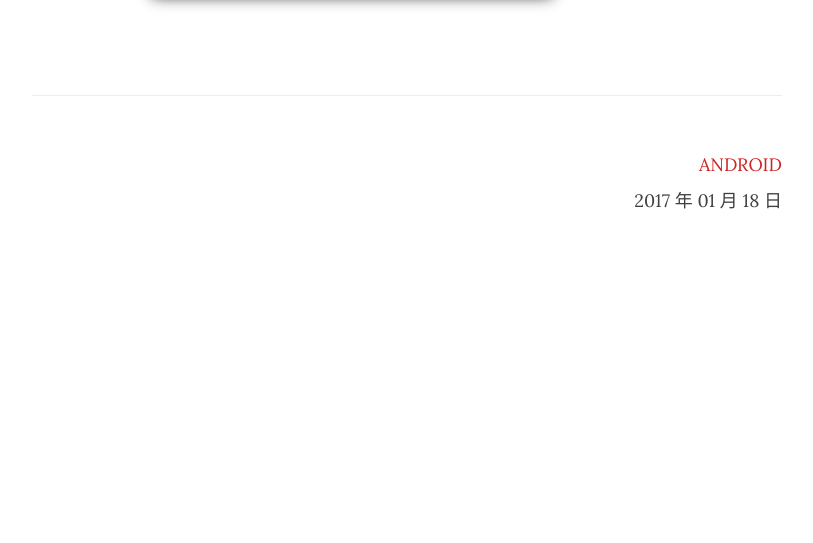
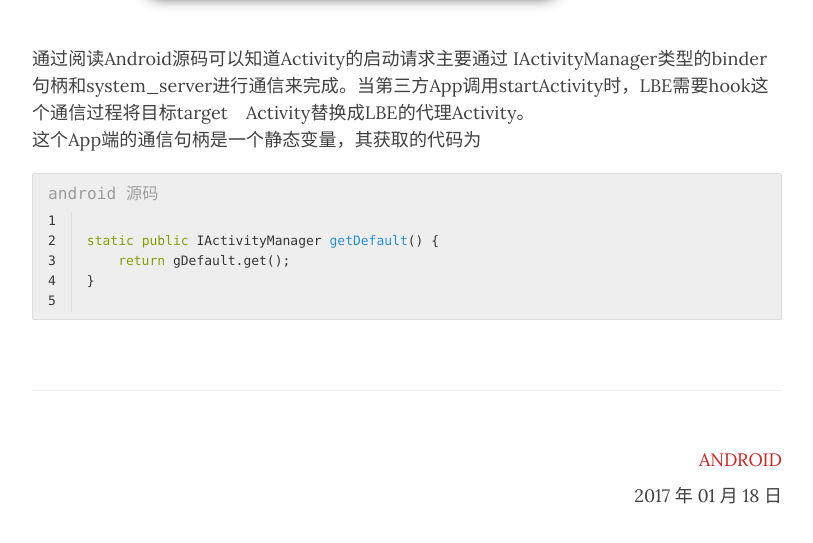
Before and after one commit to goodoak/goodoak.github.io, a plain HTML site: page 2017/01/18/lbe-detect/index.html in a window 1280 px wide. Shown: the part 1355-1898 px from the top of the page, without its empty margins (233-1046 px from the left). Before the commit the page ends 1680 px from the top, so only its background shows below. Drawn offline with nearby package versions, Linux system fonts and the light colour scheme.

Commit message:
Site updated: 2017-01-20 14:32:46

```diff
--- a/2017/01/18/lbe-detect/index.html
+++ b/2017/01/18/lbe-detect/index.html
@@ -75,6 +75,8 @@
 <h3 id="1-LBE实现原理"><a href="#1-LBE实现原理" class="headerlink" title="1. LBE实现原理"></a>1. LBE实现原理</h3><p>(1)Activity的启动：</p>
 <p>LBE的实现理念主要是在自身的App端实现一个代理框架，作为一个中间层负责插件（第三方App）和系统的交互。其首先解决的最重要的问题就是Android App的所有Activity都需要在AndroidManifest.xml中事先进行声明，而LBE是无法知道第三方应用中的具体Activity名称的。为了解决这个问题，LBE使用了类似于”占坑“的概念的方式，就是提前在自身的AndroidManifest.xml中声明一系列不同类型的代理Activity，在第三方应用需要启动Activity时，LBE就作为代理向系统请求启动自身的代理Activity，同时得到系统响应后，LBE却在自身的进程空间内实现启动第三方应用中的Activity，并将其与代理Activity关联从而绕过系统对Activity启动的限制。</p>
 <img src="http://res.cloudinary.com/dcn1avvzr/image/upload/v1484893235/LBE_detect.png" title="流程图">
+<p>通过阅读Android源码可以知道Activity的启动请求主要通过 IActivityManager类型的binder句柄和system_server进行通信来完成。当第三方App调用startActivity时，LBE需要hook这个通信过程将目标target　Activity替换成LBE的代理Activity。<br>这个App端的通信句柄是一个静态变量，其获取的代码为</p>
+<figure class="highlight java"><figcaption><span>android 源码</span></figcaption><table><tr><td class="gutter"><pre><div class="line">1</div><div class="line">2</div><div class="line">3</div><div class="line">4</div><div class="line">5</div></pre></td><td class="code"><pre><div class="line"></div><div class="line"><span class="function"><span class="keyword">static</span> <span class="keyword">public</span> IActivityManager <span class="title">getDefault</span><span class="params">()</span> </span>&#123;</div><div class="line">    <span class="keyword">return</span> gDefault.get();</div><div class="line">&#125;</div><div class="line"></div></pre></td></tr></table></figure>
 
 
                 <!-- Meta -->
```
